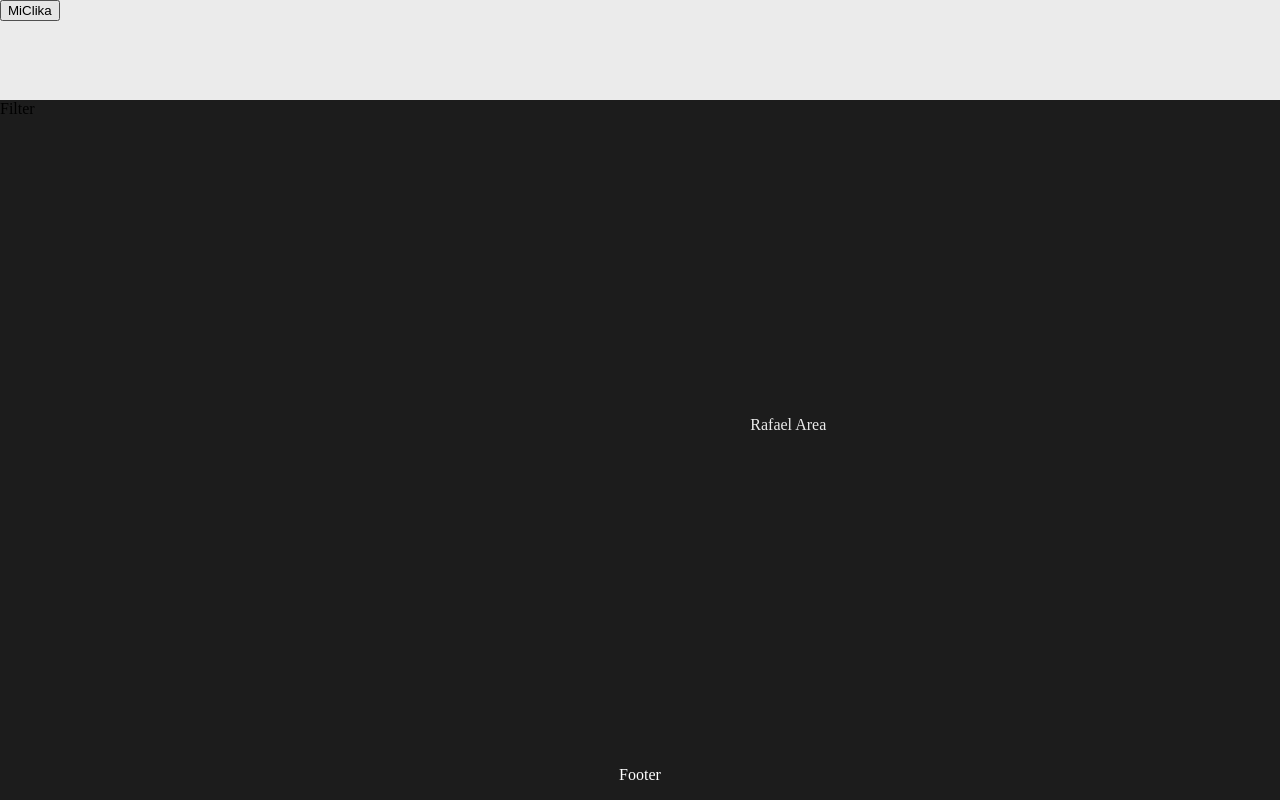
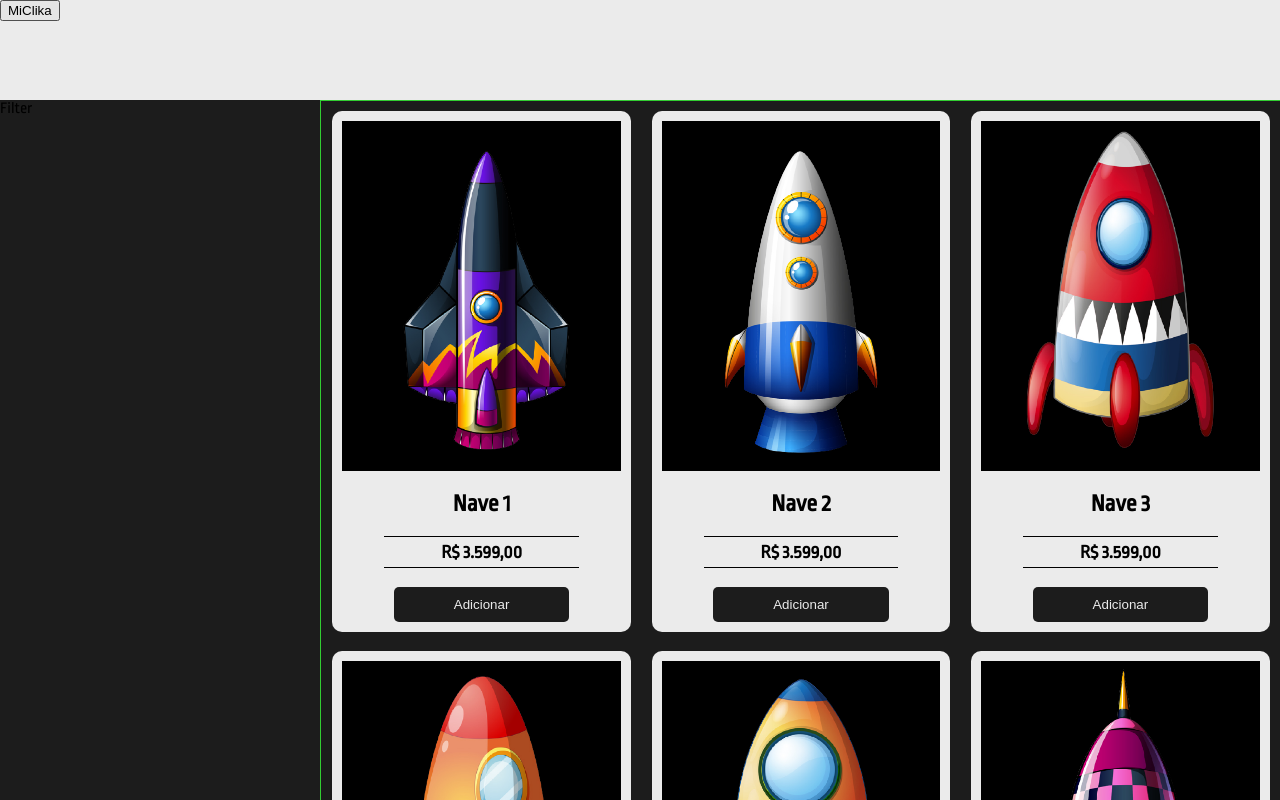
Before and after one commit to future4code/mu-oz-labe-commerce2, a React (Create React App) app: page / in a window 1280 px wide. Shown: the top 800 px of the page. Built offline with nearby package versions, Linux system fonts and the light colour scheme.

Commit message:
grid e animação de botões e fotos

```diff
--- a/package.json
+++ b/package.json
@@ -8,6 +8,7 @@
     "@testing-library/user-event": "^7.1.2",
     "react": "^16.13.1",
     "react-dom": "^16.13.1",
+    "react-helmet": "^6.1.0",
     "react-scripts": "3.4.1",
     "styled-components": "^5.3.0"
   },
--- a/src/GlobalStyle.js
+++ b/src/GlobalStyle.js
@@ -10,6 +10,7 @@ const GlobalStyle = createGlobalStyle`
         padding: 0;
         box-sizing: border-box;
         background-color: ${backGroundBlack};
+        font-family: 'Ropa Sans', sans-serif;
     }
 `
 
--- /dev/null
+++ b/src/components/CardItem/index.jsx
@@ -0,0 +1,25 @@
+import React from 'react'
+
+import {CardItemContainer, CardImageContainer, CardImage, CardContentContainer, CardTitle, CardPrice, CardButton} from './styled'
+
+class CardItem extends React.Component{
+
+    render(){
+
+        return (
+
+            <CardItemContainer>
+                <CardImageContainer>
+                    <CardImage src={this.props.product.image}></CardImage>
+                </CardImageContainer>
+                <CardContentContainer>
+                    <CardTitle>{this.props.product.title}</CardTitle>
+                    <CardPrice>R$ {this.props.product.price},00</CardPrice>
+                    <CardButton>Adicionar</CardButton>
+                </CardContentContainer>
+            </CardItemContainer>
+        )
+    }
+}
+
+export default CardItem
--- /dev/null
+++ b/src/components/CardItem/styled.js
@@ -0,0 +1,91 @@
+import styled from 'styled-components'
+
+import {white, backGroundBlack} from '../../GlobalStyle'
+
+export const CardItemContainer = styled.div`
+    display:flex;
+    flex-direction: column;
+    align-items: center;
+    justify-content: center;
+    width: 29%;
+    min-width: 145px;
+    margin: 1%;
+    padding: 10px;
+    background-color: ${white};
+    border-radius: 10px;
+`
+export const CardImageContainer = styled.div`
+    background-color: #000;
+    display: flex;
+    justify-content: center;
+    align-items: center;
+    height: 350px;
+    min-height: 300px;
+    width: 100%;
+`
+export const CardImage = styled.img`
+    max-width: 80%;
+    max-height: 100%;
+
+    :hover {
+        animation: float 4s ease-in-out infinite;
+        transition: 2s ease-in-out;
+    }
+
+    @keyframes float{
+        0%, 100%{
+            /* box-shadow:0 5px 15px 0 rgba(0,0,0,.6); */
+            transform:  rotate(0deg);
+        }
+        25%{
+            /* box-shadow:0 25px 15px 0 rgba(0,0,0,.2); */
+            transform: translatey(-10px) rotate(15deg);
+        }
+
+        75%{
+            /* box-shadow:0 25px 15px 0 rgba(0,0,0,.2); */
+            transform: translatey(10px) rotate(-15deg);
+        }
+    }
+    /* transform: rotate(45deg); */
+`
+
+export const CardContentContainer = styled.div`
+    width: 70%;
+    text-align: center;
+`
+
+export const CardTitle = styled.h2`
+    color: #000;
+`
+
+export const CardPrice = styled.h3`
+    color: #000;
+    border-top: 1px solid #000;
+    border-bottom: 1px solid #000;
+    padding: 5px 0;
+`
+
+export const CardButton = styled.button`
+    background-color: ${backGroundBlack};
+    color: ${white};
+    border: none;
+    border-radius: 5px;
+    width: 90%;
+    padding: 10px 25px;
+
+    background-image: -webkit-linear-gradient(45deg, #9a0000 50%, transparent 50%);
+    background-image: linear-gradient(45deg, #9a0000 50%, transparent 50%);
+    background-position: 100%;
+    background-size: 400%;
+    -webkit-transition: background 500ms ease-in-out;
+    transition: background 500ms ease-in-out;
+
+    :hover {
+        background-position: 0;
+        cursor: pointer;
+        outline: 0;
+        background-color: #9a0000;
+        /* transition: 0.08s ease-in; */
+    }
+`
--- a/src/components/CardsGrid/index.jsx
+++ b/src/components/CardsGrid/index.jsx
@@ -1,15 +1,47 @@
 import React from 'react'
+import CardItem from '../CardItem'
+import Nave1 from '../../img/nave-01.png'
+import Nave2 from '../../img/nave-02.png'
+import Nave3 from '../../img/nave-03.png'
+import Nave4 from '../../img/nave-04.png'
+import Nave5 from '../../img/nave-05.png'
+import Nave6 from '../../img/nave-06.png'
+import Nave7 from '../../img/nave-07.png'
+import Nave8 from '../../img/nave-08.png'
+import Nave9 from '../../img/nave-09.png'
+import Nave10 from '../../img/nave-010.png'
+import Nave11 from '../../img/nave-011.png'
+import Nave12 from '../../img/nave-012.png'
 
 import {CardsGridContainer, WhiteParagraph} from './styled'
 
+const products = [
+    {image: Nave1, title: 'Nave 1', price: 3.599},
+    {image: Nave2, title: 'Nave 2', price: 3.599},
+    {image: Nave3, title: 'Nave 3', price: 3.599},
+    {image: Nave4, title: 'Nave 4', price: 3.599},
+    {image: Nave5, title: 'Nave 5', price: 3.599},
+    {image: Nave6, title: 'Nave 6', price: 3.599},
+    {image: Nave7, title: 'Nave 7', price: 3.599},
+    {image: Nave8, title: 'Nave 8', price: 3.599},
+    {image: Nave9, title: 'Nave 9', price: 3.599},
+    {image: Nave10, title: 'Nave 10', price: 3.599},
+    {image: Nave11, title: 'Nave 11', price: 3.599},
+    {image: Nave12, title: 'Nave 12', price: 3.599}
+]
+
 class CardsGrid extends React.Component{
+
+    productsList = products.map((product, index) => {
+        return <CardItem product={product} index={index} />
+    })
 
     render(){
 
         return (
 
             <CardsGridContainer>
-                <WhiteParagraph>Rafael Area</WhiteParagraph>
+                {this.productsList}
             </CardsGridContainer>
         )
     }
--- a/src/components/CardsGrid/styled.js
+++ b/src/components/CardsGrid/styled.js
@@ -5,8 +5,11 @@ import {white} from '../../GlobalStyle'
 export const CardsGridContainer = styled.div`
     display:flex;
     align-items: center;
-    justify-content: center;
+    justify-content: space-evenly;
+    flex-wrap: wrap;
     width: 100%;
+    /* height: 100%; */
+    border: 1px solid limegreen;
 `
 
 export const WhiteParagraph = styled.p`
--- a/src/components/FilterToPrice/styled.js
+++ b/src/components/FilterToPrice/styled.js
@@ -5,7 +5,7 @@ export const FilterToPriceContainer = styled.div`
     display:flex;
     flex-direction:column;
     flex-grow: 1;
-    width: 386px;
+    /* width: 386px; */
 
 
 
--- a/src/components/Main/index.jsx
+++ b/src/components/Main/index.jsx
@@ -7,7 +7,7 @@ import {
 
 } from './styled'
 
-class Body extends React.Component {
+class MainContainer extends React.Component {
 
     render() {
         return (
@@ -19,4 +19,4 @@ class Body extends React.Component {
     }
 }
 
-export default Body
+export default MainContainer
--- a/src/components/Main/styled.js
+++ b/src/components/Main/styled.js
@@ -7,7 +7,9 @@ export const Main = styled.main`
     flex-grow: 1;
     width:100%;
     max-width: 1440px;
-    display:flex;
-    width:100%;
+    display:grid;
+    grid-template-columns: 1fr 3fr;
+    grid-template-rows: 1fr;
+
 
 `
--- a/src/index.js
+++ b/src/index.js
@@ -1,10 +1,15 @@
 import React from 'react';
 import ReactDOM from 'react-dom';
+import Helmet from "react-helmet";
 
 import App from './App';
 
 ReactDOM.render(
   <React.StrictMode>
+    <Helmet>
+      <link rel="preconnect" href="https://fonts.gstatic.com" />
+      <link href="https://fonts.googleapis.com/css2?family=Ropa+Sans:ital@0;1&display=swap" rel="stylesheet" />
+    </Helmet>
     <App />
   </React.StrictMode>,
   document.getElementById('root')
```
Also changed, not shown: 1 other file (tests, documents, lock files or other folders).
